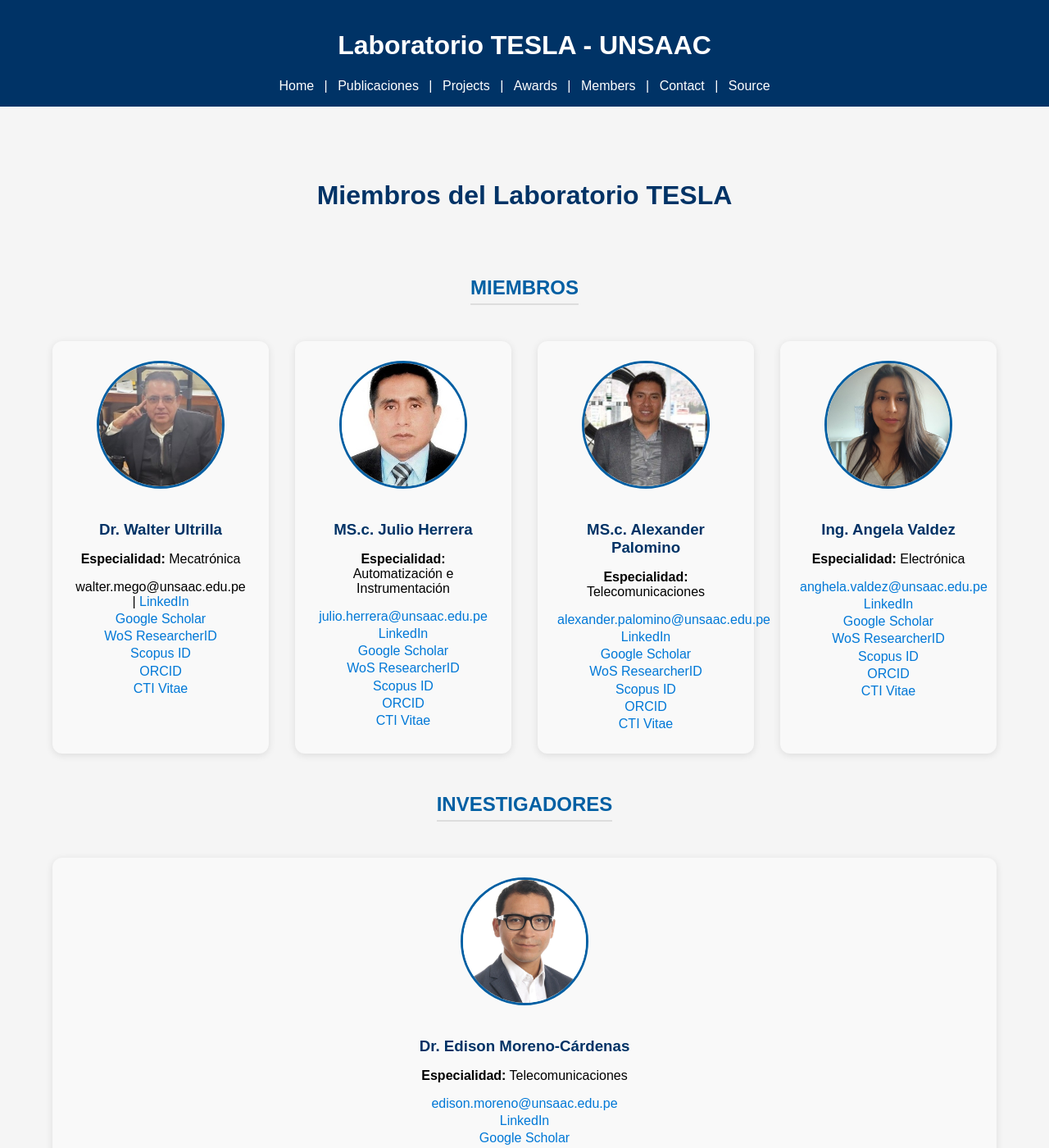
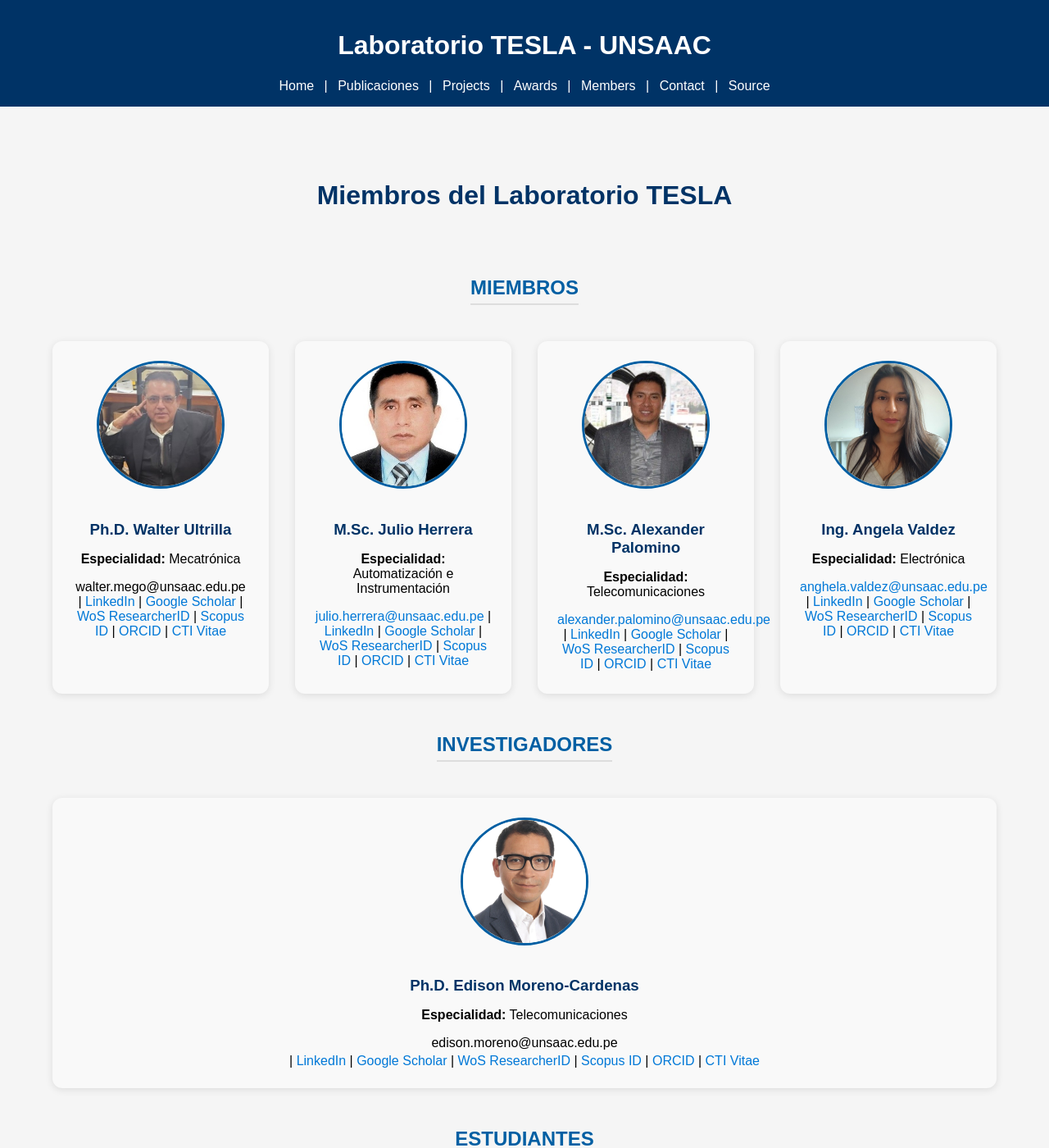
Before and after one commit to laboratoriotesla-unsaac/laboratoriotesla-unsaac.github.io, a Jekyll site: the page built from members.html, in a window 1280 px wide and 1400 px high. Shown: the whole window at 82% size. Built offline with Jekyll 4.4.1, drawn with Linux system fonts in a browser that asks for light colours.

Commit message:
Actualizar contenido

```diff
--- a/members.html
+++ b/members.html
@@ -12,63 +12,67 @@
     <!-- Dr. Walter Ultrilla -->
     <div class="member-card">
       <img src="{{ '/miembros/Walter.jpg' | relative_url }}" alt="Dr. Walter Ultrilla">
-      <h3>Dr. Walter Ultrilla</h3>
+      <h3>Ph.D. Walter Ultrilla</h3>
       <p><strong>Especialidad:</strong> Mecatrónica</p>
       <ul class="member-links">
-        <li>walter.mego@unsaac.edu.pe | <a href="#">LinkedIn</a></li>
-        <li><a href="#">Google Scholar</a></li>
-        <li><a href="#">WoS ResearcherID</a></li>
-        <li><a href="#">Scopus ID</a></li>
-        <li><a href="#">ORCID</a></li>
-        <li><a href="#">CTI Vitae</a></li>
+        <li>walter.mego@unsaac.edu.pe | <a href="#">LinkedIn</a>
+        | <a href="https://scholar.google.com/citations?user=lqgjNUoAAAAJ&hl=es&oi=ao">Google Scholar</a>
+        | <a href="#">WoS ResearcherID</a>
+        | <a href="https://www.scopus.com/authid/detail.uri?authorId=59756201800&origin=recordpage">Scopus ID</a>
+        | <a href="https://orcid.org/0000-0001-8645-7324">ORCID</a>
+        | <a href="https://ctivitae.concytec.gob.pe/appDirectorioCTI/VerDatosInvestigador.do?id_investigador=49806">CTI Vitae</a>
+    </li>
       </ul>
     </div>
 
     <!-- MS.c. Julio Herrera -->
     <div class="member-card">
       <img src="{{ '/miembros/julio.jpg' | relative_url }}" alt="MS.c. Julio Herrera">
-      <h3>MS.c. Julio Herrera</h3>
+      <h3>M.Sc. Julio Herrera</h3>
       <p><strong>Especialidad:</strong> Automatización e Instrumentación</p>
       <ul class="member-links">
-        <li><a href="julio.herrera@unsaac.edu.pe">julio.herrera@unsaac.edu.pe</a></li>
-        <li><a href="#">LinkedIn</a></li>
-        <li><a href="#">Google Scholar</a></li>
-        <li><a href="#">WoS ResearcherID</a></li>
-        <li><a href="#">Scopus ID</a></li>
-        <li><a href="#">ORCID</a></li>
-        <li><a href="#">CTI Vitae</a></li>
+        <li><a href="julio.herrera@unsaac.edu.pe">julio.herrera@unsaac.edu.pe</a>
+        | <a href="https://www.linkedin.com/in/julio-cesar-herrera-0b0a83105/">LinkedIn</a>
+        | <a href="https://scholar.google.com/citations?user=MCN0onQAAAAJ&hl=es&oi=ao">Google Scholar</a>
+        | <a href="#">WoS ResearcherID</a>
+        | <a href="https://www.scopus.com/authid/detail.uri?authorId=58489971400&origin=recordpage">Scopus ID</a>
+        | <a href="https://orcid.org/0000-0001-6706-2909">ORCID</a>
+        | <a href="https://ctivitae.concytec.gob.pe/appDirectorioCTI/VerDatosInvestigador.do?id_investigador=104637">CTI Vitae</a>
+        </li>
       </ul>
     </div>
 
     <!-- MS.c. Alexander Palomino -->
     <div class="member-card">
       <img src="{{ '/miembros/Alexander.jpg' | relative_url }}" alt="MS.c. Alexander Palomino">
-      <h3>MS.c. Alexander Palomino</h3>
+      <h3>M.Sc. Alexander Palomino</h3>
       <p><strong>Especialidad:</strong> Telecomunicaciones</p>
       <ul class="member-links">
-        <li><a href="alexander.palomino@unsaac.edu.pe">alexander.palomino@unsaac.edu.pe</a></li>
-        <li><a href="#">LinkedIn</a></li>
-        <li><a href="#">Google Scholar</a></li>
-        <li><a href="#">WoS ResearcherID</a></li>
-        <li><a href="#">Scopus ID</a></li>
-        <li><a href="#">ORCID</a></li>
-        <li><a href="#">CTI Vitae</a></li>
+        <li><a href="alexander.palomino@unsaac.edu.pe">alexander.palomino@unsaac.edu.pe</a>
+        | <a href="https://www.linkedin.com/in/alexander-palomino-lopez-0262827b/">LinkedIn</a>
+        | <a href="#">Google Scholar</a>
+        | <a href="#">WoS ResearcherID</a>
+        | <a href="https://www.scopus.com/authid/detail.uri?authorId=59755693500&origin=recordpage">Scopus ID</a>
+        | <a href="https://orcid.org/0009-0001-5202-0295">ORCID</a>
+        | <a href="https://ctivitae.concytec.gob.pe/appDirectorioCTI/VerDatosInvestigador.do?id_investigador=10968">CTI Vitae</a>
+        </li>
       </ul>
     </div>
 
-    <!-- Ing. Angela Valdez -->
+    <!-- Ing. Angela Valdez Monzon-->
     <div class="member-card">
       <img src="{{ '/miembros/Anghela.jpg' | relative_url }}" alt="Ing. Angela Valdez">
       <h3>Ing. Angela Valdez</h3>
       <p><strong>Especialidad:</strong> Electrónica</p>
       <ul class="member-links">
-        <li><a href="anghela.valdez@unsaac.edu.pe">anghela.valdez@unsaac.edu.pe</a></li>
-        <li><a href="#">LinkedIn</a></li>
-        <li><a href="#">Google Scholar</a></li>
-        <li><a href="#">WoS ResearcherID</a></li>
-        <li><a href="#">Scopus ID</a></li>
-        <li><a href="#">ORCID</a></li>
-        <li><a href="#">CTI Vitae</a></li>
+        <li><a href="anghela.valdez@unsaac.edu.pe">anghela.valdez@unsaac.edu.pe</a>
+        | <a href="https://www.linkedin.com/in/anghela-nieves-valdez-monzon-78384a181/">LinkedIn</a>
+        | <a href="#">Google Scholar</a>
+        | <a href="#">WoS ResearcherID</a>
+        | <a href="#">Scopus ID</a>
+        | <a href="#">ORCID</a>
+        | <a href="https://ctivitae.concytec.gob.pe/appDirectorioCTI/VerDatosInvestigador.do?id_investigador=120756">CTI Vitae</a>
+        </li>
       </ul>
     </div>
   </div>
@@ -79,16 +83,17 @@
     <!-- Dr. Edison Moreno-Cárdenas -->
     <div class="member-card">
       <img src="{{ '/miembros/edison.jpg' | relative_url }}" alt="Dr. Edison Moreno-Cárdenas">
-      <h3>Dr. Edison Moreno-Cárdenas</h3>
+      <h3>Ph.D. Edison Moreno-Cardenas</h3>
       <p><strong>Especialidad:</strong> Telecomunicaciones</p>
       <ul class="member-links">
-        <li><a href="edison.moreno@unsaac.edu.pe">edison.moreno@unsaac.edu.pe</a></li>
-        <li><a href="edison.moreno@unsaac.edu.pe">LinkedIn</a></li>
-        <li><a href="#">Google Scholar</a></li>
-        <li><a href="#">WoS ResearcherID</a></li>
-        <li><a href="#">Scopus ID</a></li>
-        <li><a href="#">ORCID</a></li>
-        <li><a href="#">CTI Vitae</a></li>
+        <li>edison.moreno@unsaac.edu.pe</li>
+        | <a href="https://www.linkedin.com/in/edisonmorenocardenas/">LinkedIn</a>
+        | <a href="https://scholar.google.com/citations?user=rDskVUYAAAAJ&hl=es&oi=ao">Google Scholar</a>
+        | <a href="https://www.webofscience.com/wos/author/record/AET-6559-2022">WoS ResearcherID</a>
+        | <a href="https://www.scopus.com/authid/detail.uri?authorId=58781792800&origin=recordpage">Scopus ID</a>
+        | <a href="https://orcid.org/0000-0001-9545-4694">ORCID</a>
+        | <a href="https://ctivitae.concytec.gob.pe/appDirectorioCTI/VerDatosInvestigador.do?id_investigador=239597">CTI Vitae</a>
+        </li>
       </ul>
     </div>
   </div>
```
